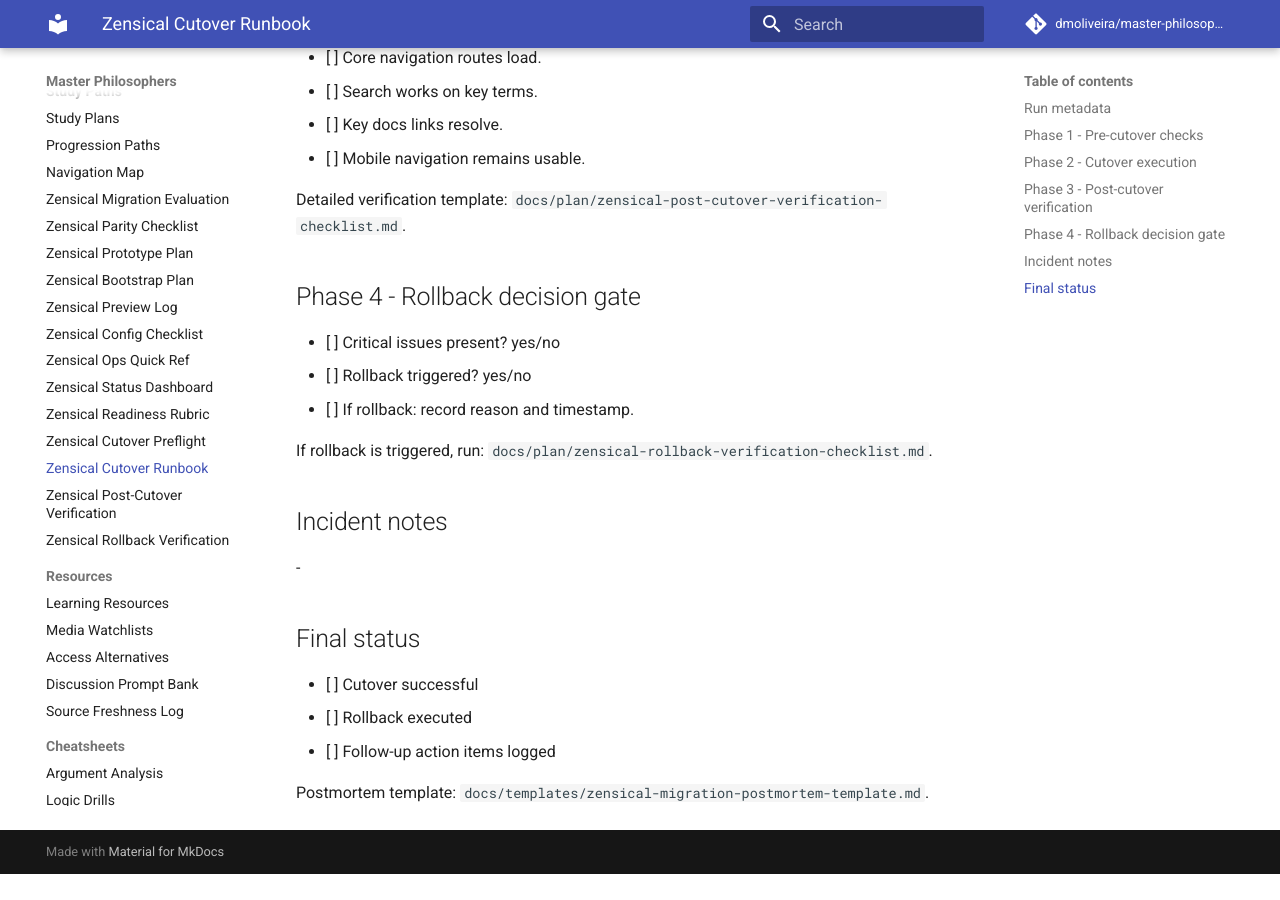
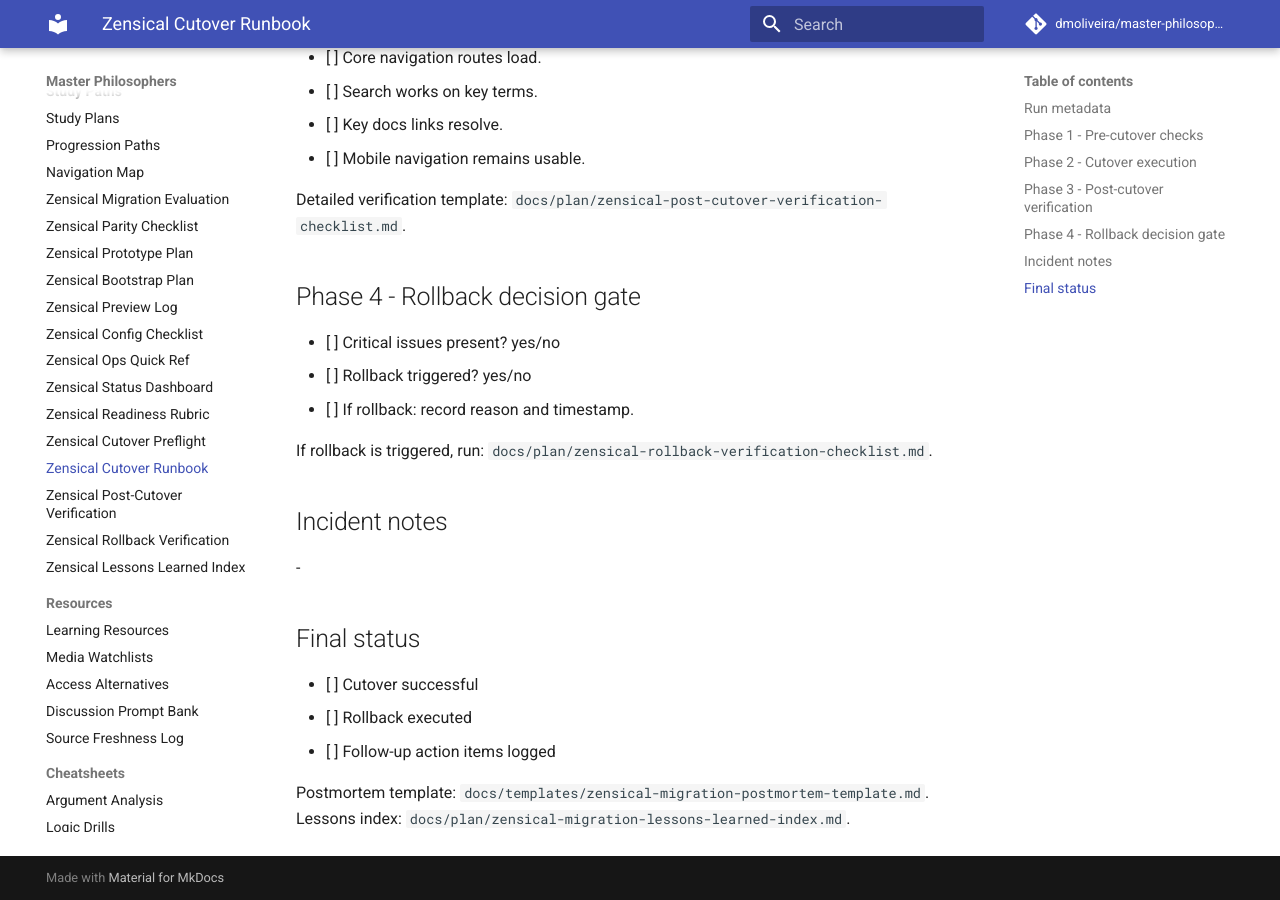
Before and after one commit to dmoliveira/master-philosophers, an MkDocs documentation site: the page built from docs/plan/zensical-cutover-runbook-template.md, in a window 1280 px wide and 900 px high, scrolled down 1012 px. Built offline with MkDocs 1.6.1 and Material for MkDocs 9.7.7, drawn with Linux system fonts in a browser that asks for light colours; comment, search, counter and statistics services are not loaded; before the commit the page ends 1886 px from its top, so only the background shows below that.

Commit message:
docs wire lessons index into migration docs

```diff
--- a/docs/plan/zensical-cutover-runbook-template.md
+++ b/docs/plan/zensical-cutover-runbook-template.md
@@ -55,3 +55,4 @@ If rollback is triggered, run: `docs/plan/zensical-rollback-verification-checkli
 - [ ] Follow-up action items logged
 
 Postmortem template: `docs/templates/zensical-migration-postmortem-template.md`.
+Lessons index: `docs/plan/zensical-migration-lessons-learned-index.md`.
--- a/mkdocs.yml
+++ b/mkdocs.yml
@@ -46,6 +46,7 @@ nav:
       - Zensical Cutover Runbook: plan/zensical-cutover-runbook-template.md
       - Zensical Post-Cutover Verification: plan/zensical-post-cutover-verification-checklist.md
       - Zensical Rollback Verification: plan/zensical-rollback-verification-checklist.md
+      - Zensical Lessons Learned Index: plan/zensical-migration-lessons-learned-index.md
   - Resources:
       - Learning Resources: resources/learning-resources.md
       - Media Watchlists: resources/media-watchlists.md
```
Also changed, not shown: README.md (+1 -0 lines).
